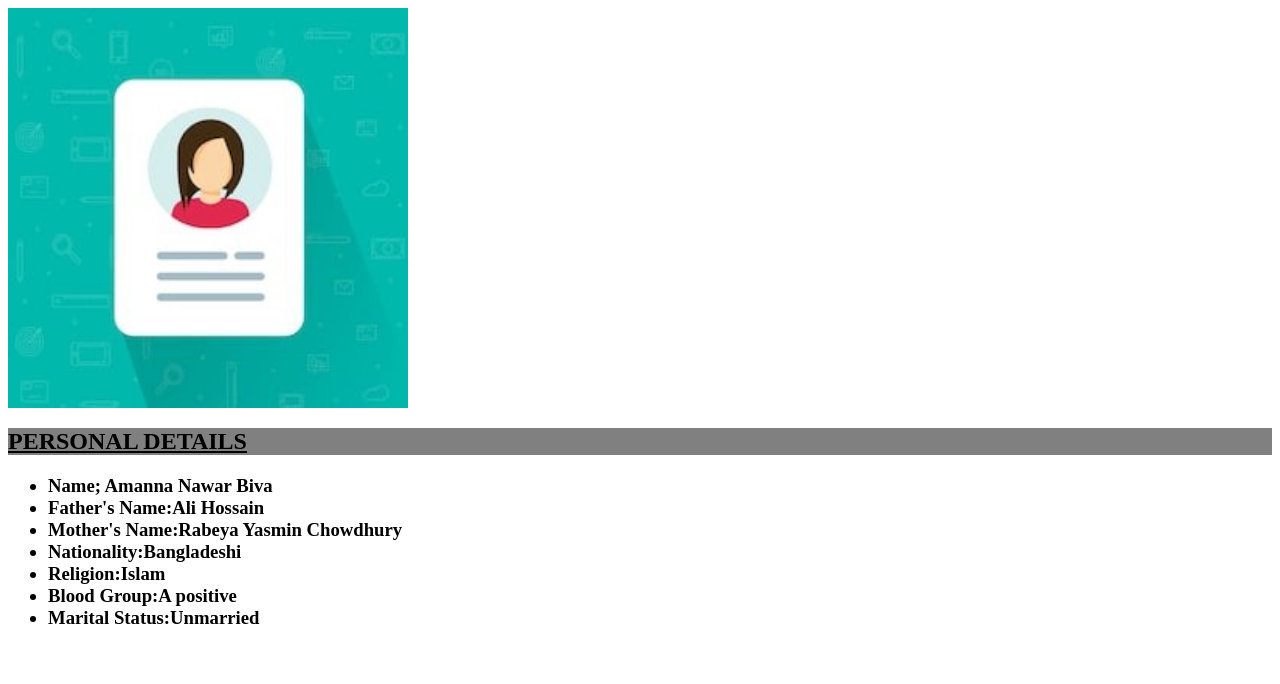
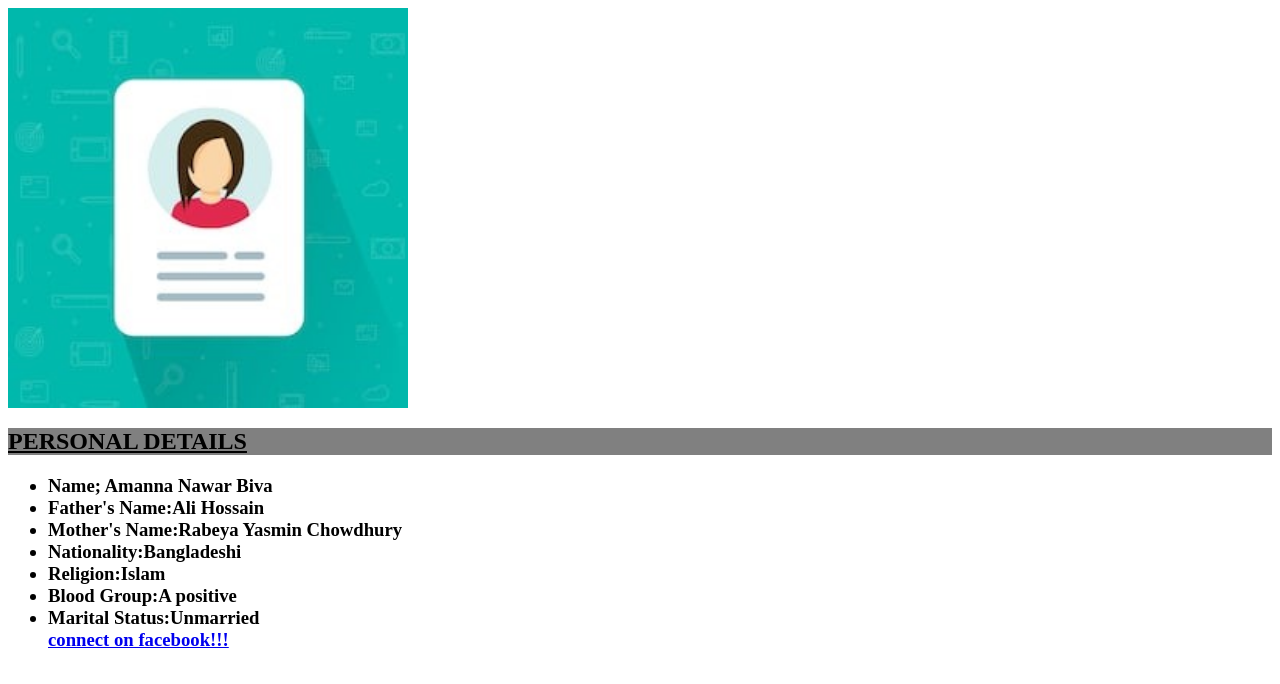
Before and after one commit to ANNAMARAWAN/ANNAMARAWAN.github.io, a plain HTML site: page PERSONAL INFORMATION.html in a window 1280 px wide. Drawn offline with Linux system fonts and the light colour scheme.

Commit message:
Update PERSONAL INFORMATION.html

```diff
--- a/PERSONAL INFORMATION.html
+++ b/PERSONAL INFORMATION.html
@@ -17,6 +17,7 @@
           <li>Religion:Islam</li>
           <li>Blood Group:A positive</li>
           <li>Marital Status:Unmarried</li>
+         <a href = "https://www.facebook.com/amanna.biva.com">connect on facebook!!!</a>
         </h3>
       </b>
     </UL>
```
